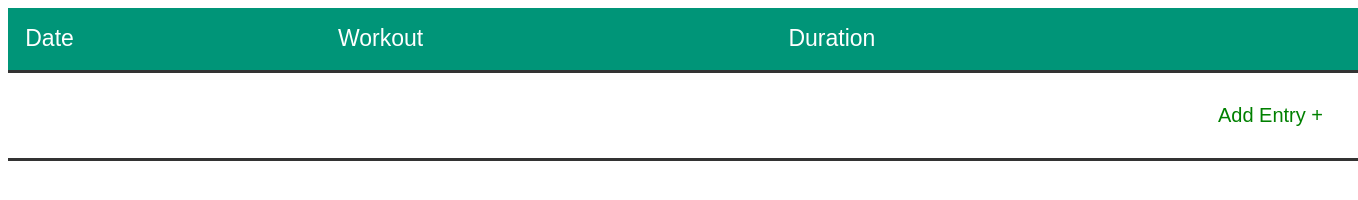
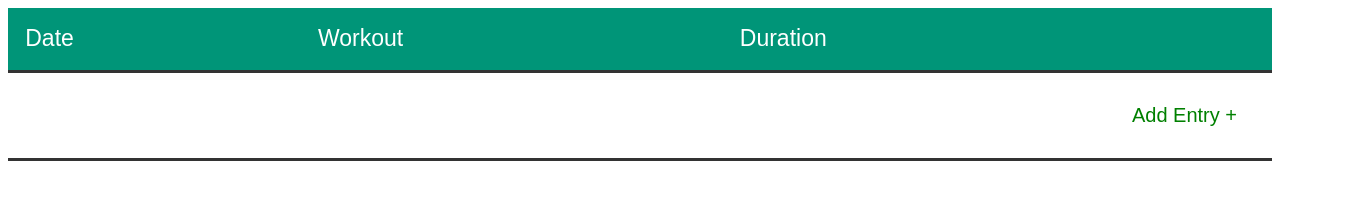
Before and after one commit to brxndonedie/workout-tracker, a plain HTML site: page index.html in a window 1280 px wide. Shown: the whole page, 1358 px wide, since content can reach past the window. Drawn offline with Linux system fonts and the light colour scheme.

Commit message:
Update main.css

```diff
--- a/css/main.css
+++ b/css/main.css
@@ -1,7 +1,7 @@
 .tracker{
     font-size: 20px;
     border-collapse:collapse;
-    width: 1350px;
+    min-width: 100%;
 }
 
 .tracker,
```
